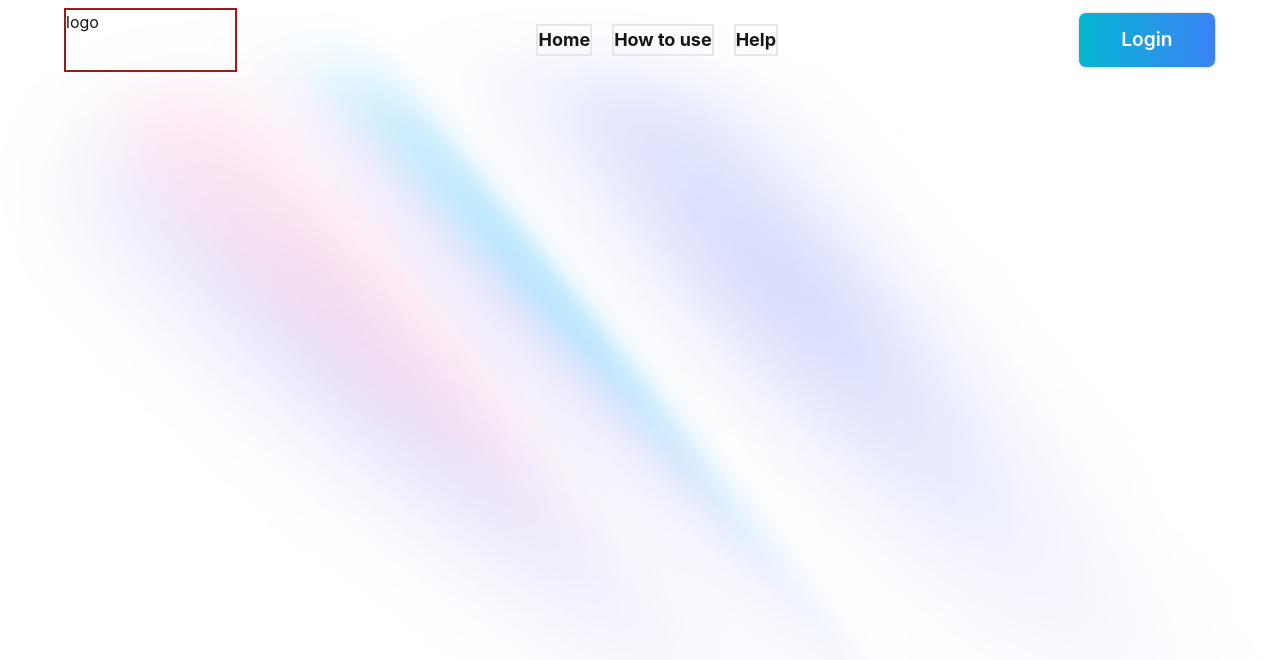
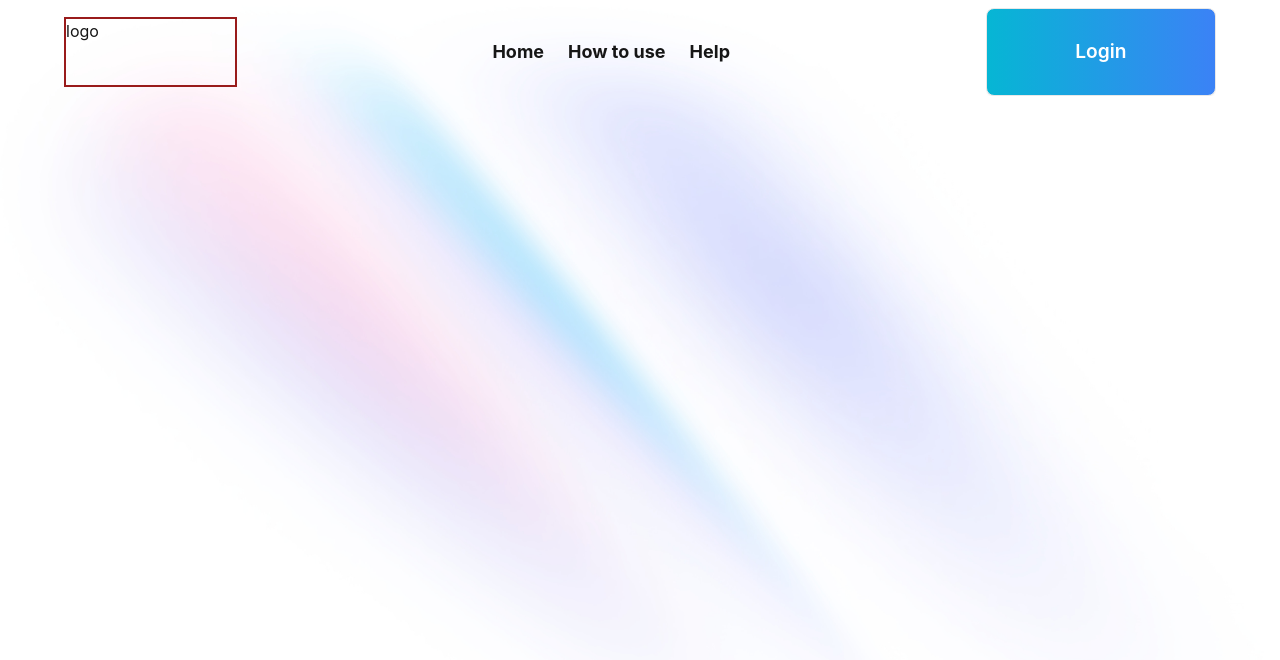
Before and after one commit to navneetthakor/bcv-frontend-new, a React (Create React App) app: page / in a window 1280 px wide. Shown: the top 660 px of the page. Built offline with nearby package versions, Linux system fonts and the light colour scheme.

Commit message:
still basic layout of result page

```diff
--- a/src/App.js
+++ b/src/App.js
@@ -18,7 +18,7 @@ function App() {
     createRoutesFromElements(
     <Route exact path="/" element={<RootLayout />}>
       <Route index element={<Home />} />
-      <Route exact path="/chatboard" element={< ChatBoard />} />
+      <Route exact path="/result" element={< ChatBoard />} />
     </Route>)
   );
 
--- a/src/components/common/Navbar.js
+++ b/src/components/common/Navbar.js
@@ -46,7 +46,7 @@ export default function Navbar() {
   // navigation buttons
   const navButtons = (txt) => {
     return (
-      <button className="decoration-0 hover:border-b-indigo-500 border-2 text-lg font-bold active:text-sm">
+      <button className="border-transparent hover:border-b-indigo-500 border-2 text-lg font-bold active:text-sm">
         {txt}
       </button>
     );
@@ -56,7 +56,7 @@ export default function Navbar() {
   const navLabels = ["Home", "How to use", "Help"];
 
   return (
-    <div className=" relative sm:h-[10vh] flex flex-row justify-between items-center px-[5vw]  z-50">
+    <div className=" relative sm:h-[12vh]  flex flex-row justify-between items-center px-[5vw] pt-2 z-50">
 
 
       {/* logo division  */}
@@ -67,9 +67,28 @@ export default function Navbar() {
         {navLabels?.map((labal) => navButtons(labal))}
       </div>
 
-      {/* login button  */}
-      <div className="h-[70%] sm:w-[12%]">
+      {/* login button  or avtar */}
+      <div className="h-[100%] sm:w-[20%]  overflow-hidden">
+      {pathIncludesResult ?
+      <div className="flex flex-row gap-3 items-center">
+
+        <div class="avatar indicator">
+        <span class="indicator-item indicator-bottom badge badge-primary"></span>
+        <div class="w-15 h-[55px] rounded-xl">
+          <img src="https://img.daisyui.com/images/stock/photo-1534528741775-53994a69daeb.jpg"/>
+        </div>
+      </div>
+
+      <div>
+        <div className="text-lg">Rohanshu </div>
+        <div className="text-bold">rb@contractify.com </div>
+        </div>
+        <div className="text-lg"> &#x27A4; </div>
+      </div>
+      :
+
         <button className="h-[100%] w-[100%] z-10 btn text-white bg-gradient-to-r from-cyan-500 to-blue-500 text-[1.2rem]">Login</button>
+      }
       </div>
     </div>
   );
```
